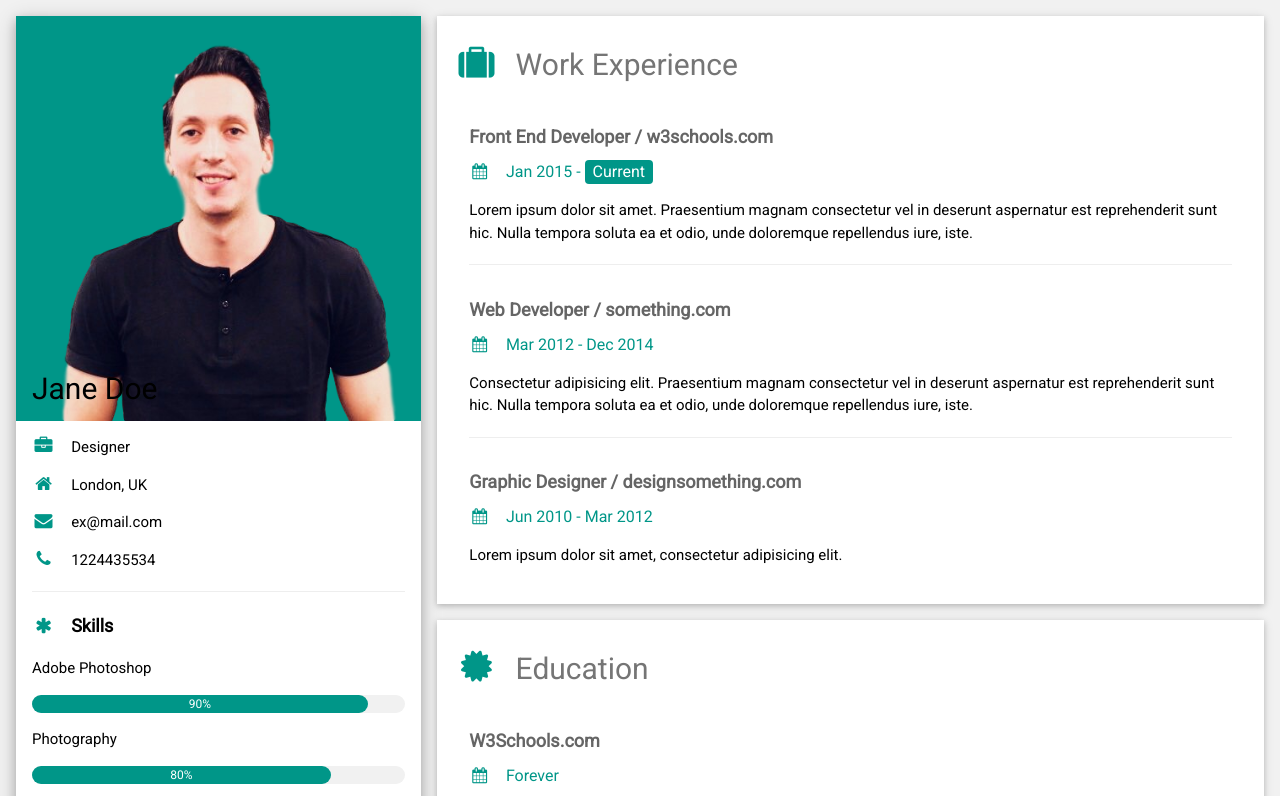
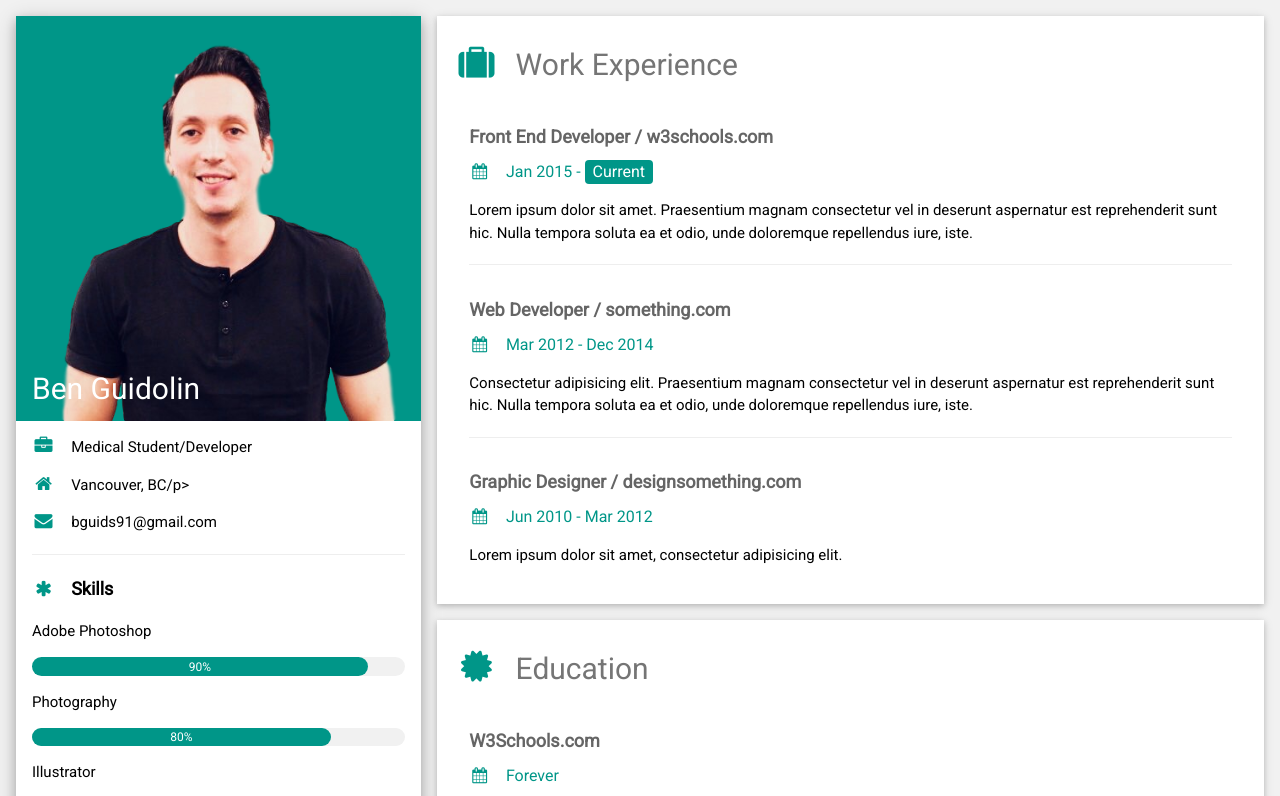
Before and after one commit to bguids91/website-template, a plain HTML site: page index.html in a window 1280 px wide. Shown: the top 796 px of the page. Drawn offline with nearby package versions, Linux system fonts and the light colour scheme.

Commit message:
Adds colour/test changes

```diff
--- a/index.html
+++ b/index.html
@@ -30,18 +30,17 @@
       <!-- Left Column -->
       <div class="w3-third">
 
-        <div class="w3-teal w3-text-white w3-card-4">
+        <div class="w3-teal w3-text-grey w3-card-4">
           <div class="w3-display-container">
             <img src="./images/sxAE4aSg_clipped_rev_1.png" style="width:100%" alt="Avatar">
-            <div class="w3-display-bottomleft w3-container w3-text-black">
-              <h2>Jane Doe</h2>
+            <div class="w3-display-bottomleft w3-container w3-text-white">
+              <h2>Ben Guidolin</h2>
             </div>
           </div>
           <div class="w3-container w3-white">
-            <p><i class="fa fa-briefcase fa-fw w3-margin-right w3-large w3-text-teal"></i>Designer</p>
-            <p><i class="fa fa-home fa-fw w3-margin-right w3-large w3-text-teal"></i>London, UK</p>
-            <p><i class="fa fa-envelope fa-fw w3-margin-right w3-large w3-text-teal"></i>ex@mail.com</p>
-            <p><i class="fa fa-phone fa-fw w3-margin-right w3-large w3-text-teal"></i>1224435534</p>
+            <p><i class="fa fa-briefcase fa-fw w3-margin-right w3-large w3-text-teal"></i>Medical Student/Developer</p>
+            <p><i class="fa fa-home fa-fw w3-margin-right w3-large w3-text-teal"></i>Vancouver, BC/p>
+            <p><i class="fa fa-envelope fa-fw w3-margin-right w3-large w3-text-teal"></i>bguids91@gmail.com</p>
             <hr>
 
             <p class="w3-large"><b><i class="fa fa-asterisk fa-fw w3-margin-right w3-text-teal"></i>Skills</b></p>
```
